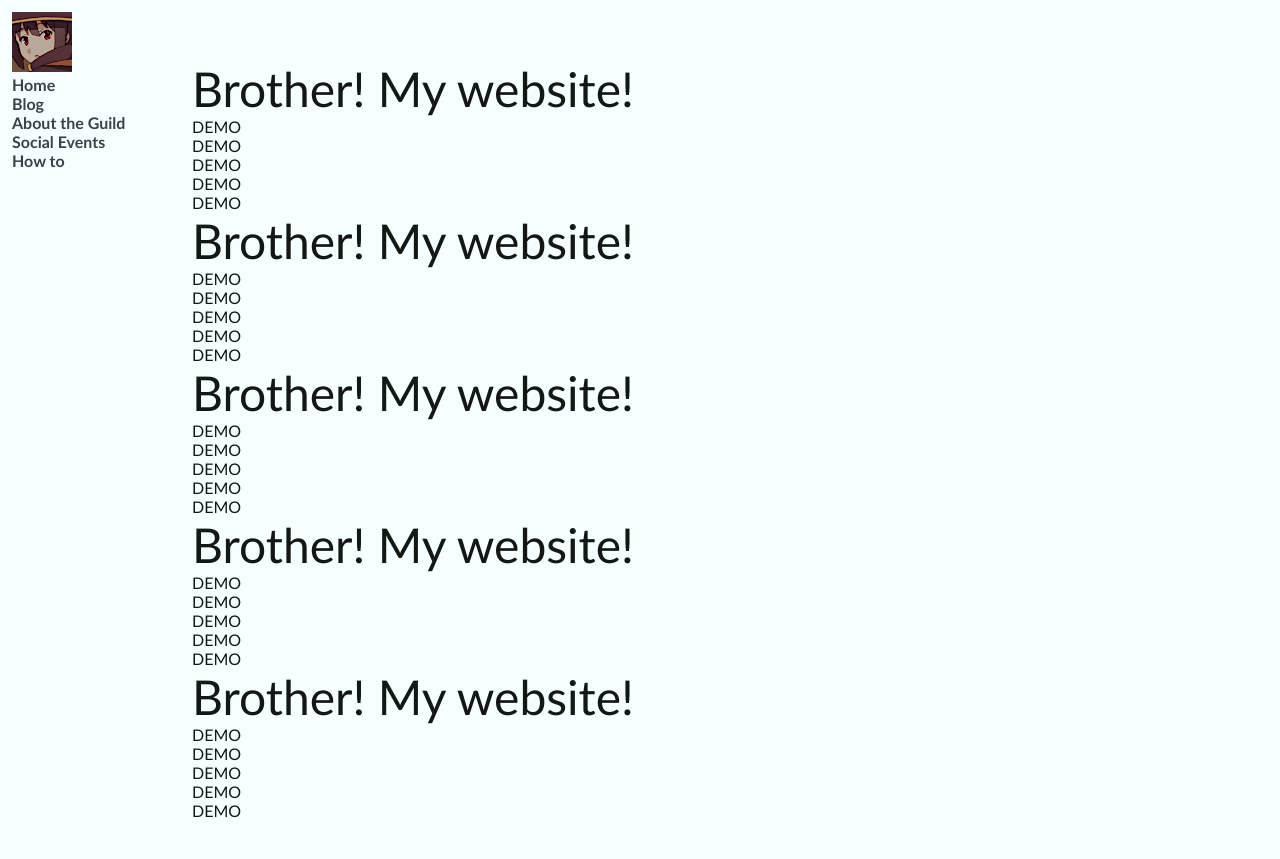
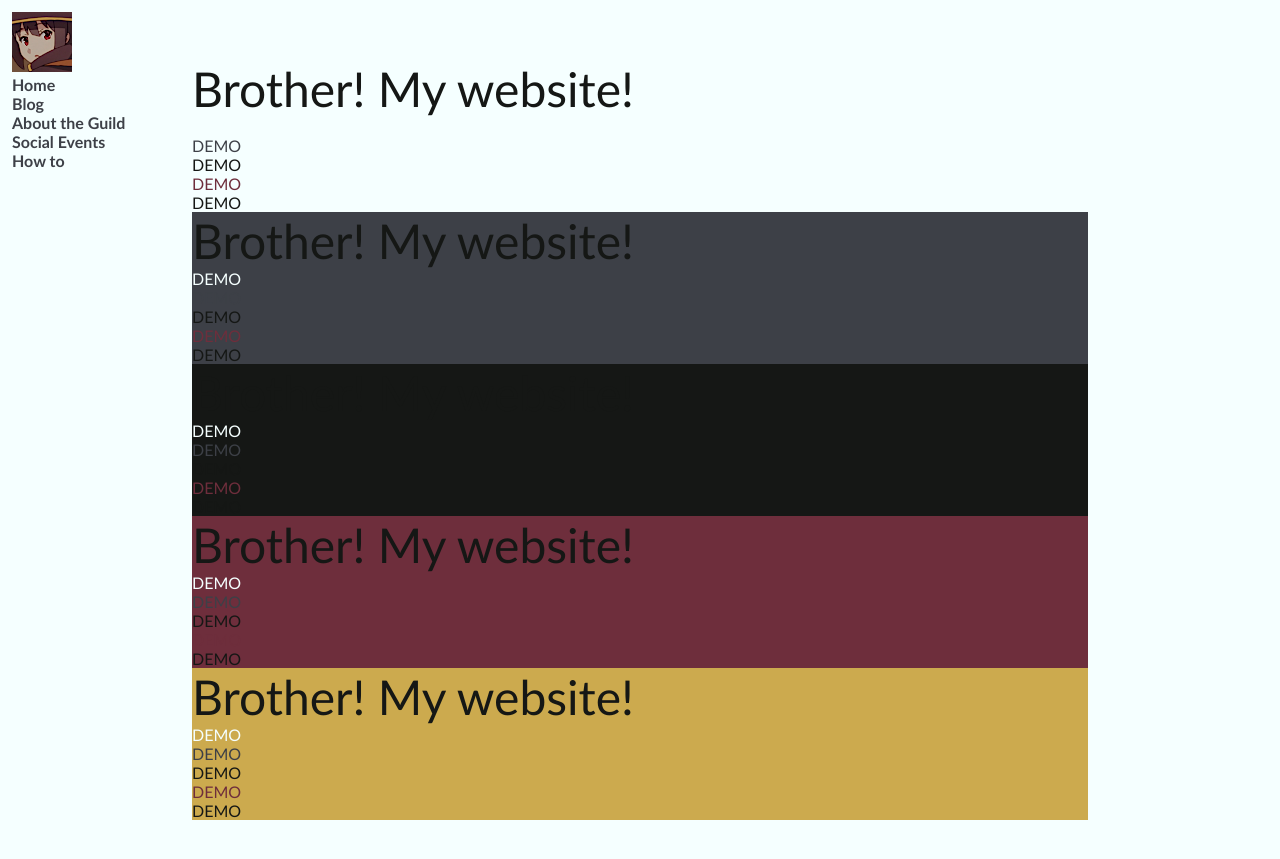
Before and after one commit to ideonella/ideonella.github.io, a Jekyll site: the page built from guide.html, in a window 1280 px wide. Shown: the top 859 px of the page. Built offline with Jekyll 4.4.1, drawn with Linux system fonts in a browser that asks for light colours.

Commit message:
Update demo.scss

```diff
--- a/_sass/demo.scss
+++ b/_sass/demo.scss
@@ -1,30 +1,30 @@
-magic-white-font {
+.magic-white-font {
     color: $magic-white;
 }
-magic-gray-font {
+.magic-gray-font {
     color: $magic-gray;
 }
-magic-black-font {
+.magic-black-font {
     color: $magic-black;
 }
-magic-red-font {
+.magic-red-font {
     color: $magic-red;
 }
-magic-black-font {
+.magic-black-font {
     color: $magic-black;
 }
-box0 {
+.box0 {
     background-color: $magic-white;
 }
-box1 {
+.box1 {
     background-color: $magic-gray;
 }
-box2 {
+.box2 {
     background-color: $magic-black;
 }
-box3 {
+.box3 {
     background-color: $magic-red;
 }
-box4 {
+.box4 {
     background-color: $magic-gold;
 }
```
